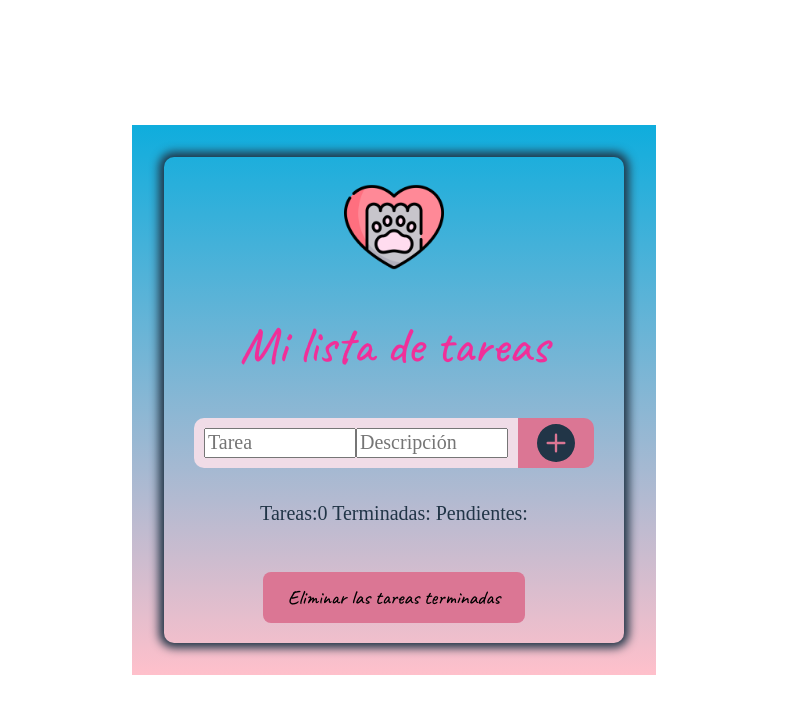
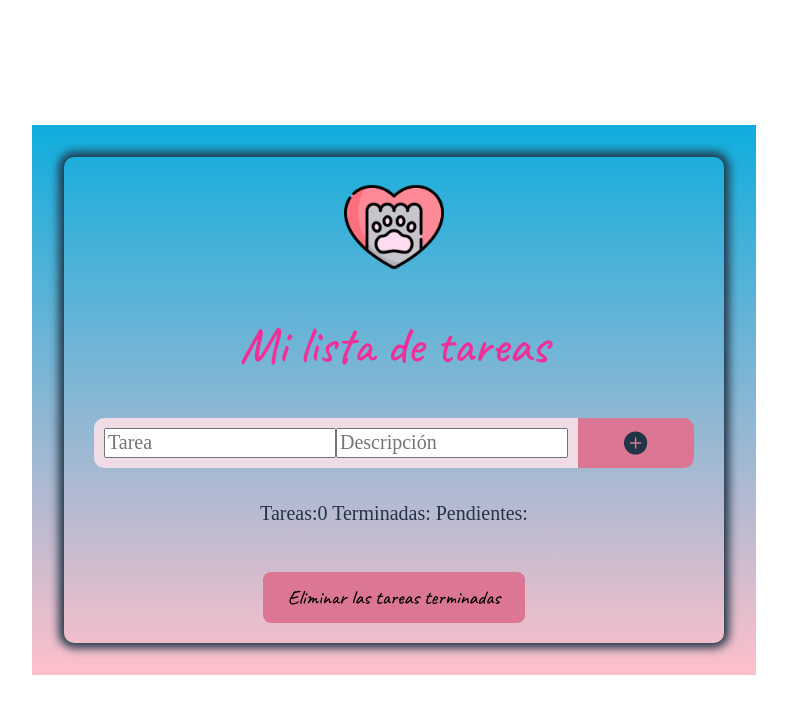
Before and after one commit to legive/my-react-task-list, a React (Vite) app: page / in a window 1280 px wide. Shown: the top 714 px of the page, without its empty margins (206-993 px from the left). Built offline with nearby package versions, Linux system fonts and the light colour scheme; a web font is replaced by a local one.

Commit message:
Actualizando lista de tareas

```diff
--- a/src/App.css
+++ b/src/App.css
@@ -13,6 +13,7 @@
 }
 
 .taskList{
+
   display: flex;
   justify-content: center;
   box-shadow: 0 0 10px 5px;
@@ -67,6 +68,18 @@
   background-color: rgb(240, 220, 231);
 
  }
+ .container
+ {
+  padding: 10px;
+
+ border-radius: 10px;
+  display: flex;
+  justify-content: center;
+  width: 600px;
+  height: 50px;
+  box-shadow: black;
+ flex-direction: row;
+ }
  .container:hover{
   box-shadow: black;
   background-color:rgb(250, 244, 249);
@@ -81,21 +94,12 @@ p {
   font-size: 20px;
 }
 
- .container
- {
-  padding: 10px;
 
- border-radius: 10px;
-  display: flex;
-  justify-content: center;
-  width: 400px;
-  height: 50px;
-  box-shadow: black;
- flex-direction: row;
- }
  .terminada{
   text-decoration:line-through;
  }
+
+
  .buttons{
   display: flex;
   gap:20%;
@@ -132,7 +136,7 @@ p {
   height: 40px;
  }
  .icon{
-  width: 50%;
+  width: 20%;
   height: 100%;
 
  }
--- a/src/components/Task.jsx
+++ b/src/components/Task.jsx
@@ -6,7 +6,7 @@ import {useState, useEffect} from "react";
 import App from '../App.css'
 import { BsPencilFill, BsFillTrash3Fill, BsPlusSquareFill } from "react-icons/bs";
 
-export default function Task ({id, taskN, isComplete, taskList}) {
+export default function Task ({id, taskN, taskD, isComplete, taskList}) {
 
  const[taskArray, settaskArray]=useState(taskList)
  const [checkedStatus, setcheckedStatus]=useState(isComplete)
@@ -46,12 +46,12 @@ export default function Task ({id, taskN, isComplete, taskList}) {
     <div className="container" >
 
       <div key={id}  className="checks"><input checked={checkedStatus}  type="checkbox" onChange={()=>checkTasks(checkedStatus)}/>
-      <p className={  `${checkedStatus? 'terminada':''}`}>{taskN}</p></div>
+      <p className={  `${checkedStatus? 'terminada':''}`}>{taskN} {taskD}</p></div>
 
 
     <div className="buttons">
-      <button  className="button"><BsPencilFill className="icon"/></button>
-      <button  className="deleteButton"><BsFillTrash3Fill className="icon"/></button>
+      <  ><BsPencilFill className="icon"/></>
+      <  ><BsFillTrash3Fill className="icon"/></>
   </div>
 
 
--- a/src/components/Tasklist.jsx
+++ b/src/components/Tasklist.jsx
@@ -90,9 +90,9 @@ settaskDescription('')
       {tasklistArray.map((task,index)=>
 <div key={task.id} >
 
-<div key={task} className="container">
+<div key={task} className="">
 
-<Task id={task.id} taskN={task.name} isComplete={task.isComplete} taskList={tasklistArray} />
+<Task id={task.id} taskN={task.name} taskD={task.taskDescription} isComplete={task.isComplete} taskList={tasklistArray} />
 
 
 </div>
```
